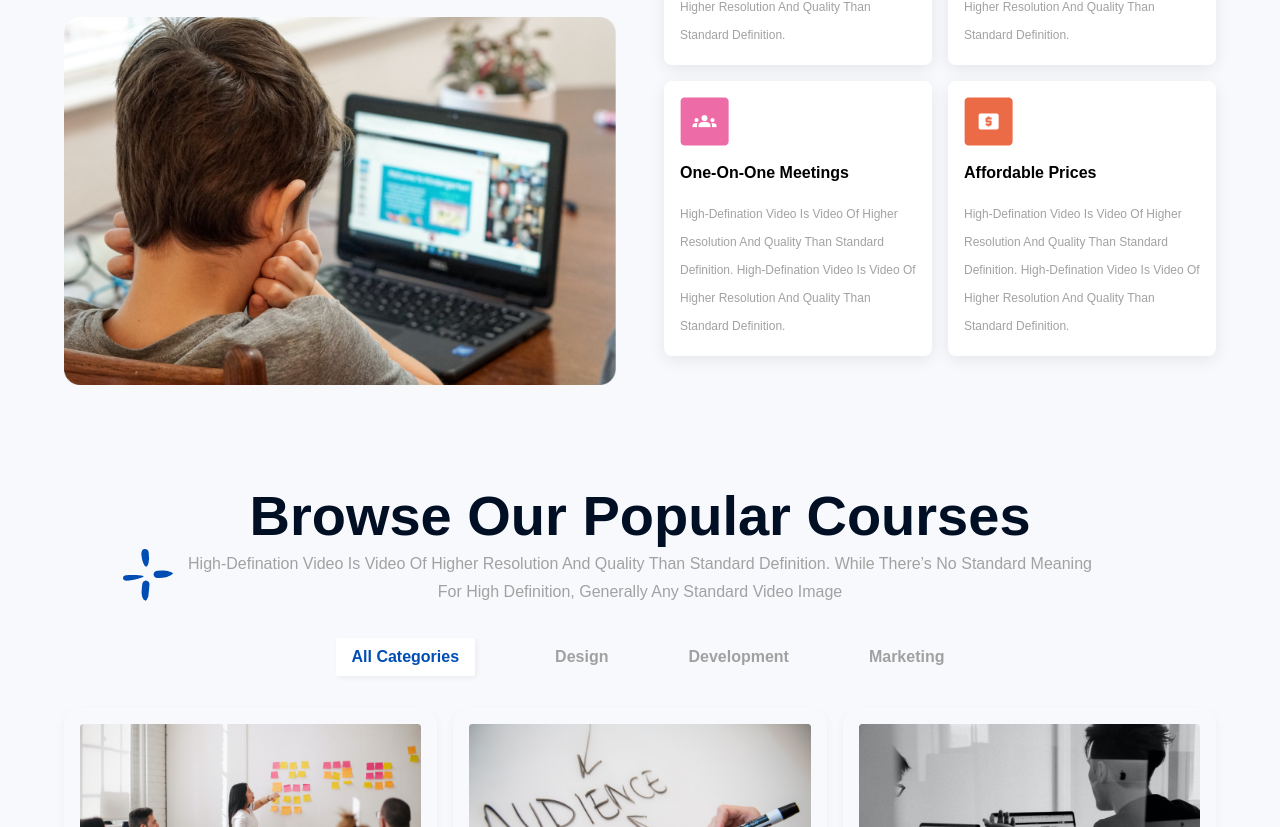
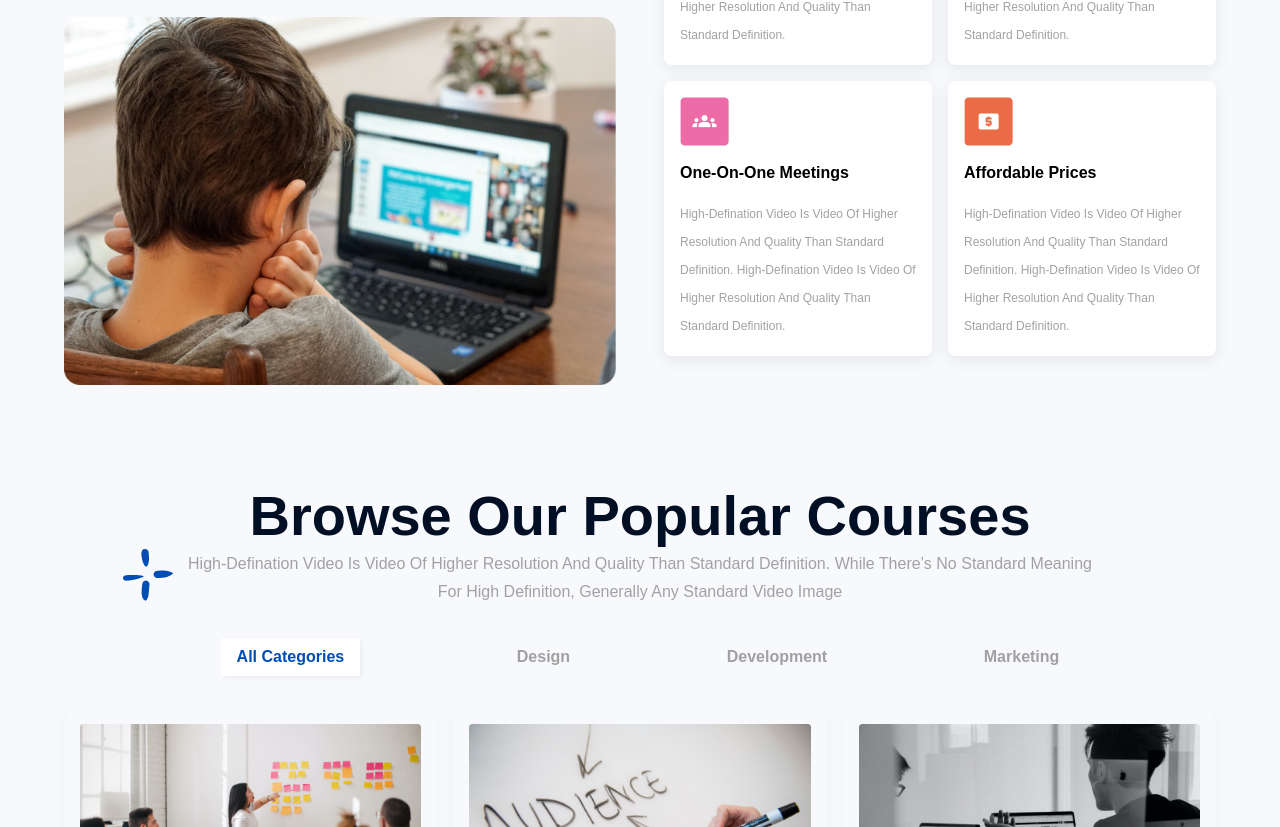
Before and after one commit to Temitayo-spec/TechTime, a Next.js app: page / in a window 1280 px wide. Shown: the part 1973-2800 px from the top of the page. Built offline with nearby package versions, Linux system fonts and the light colour scheme; a web font is replaced by a local one.

Commit message:
update Navbar.tsx

```diff
--- a/components/UI/LandingPage/Navbar.tsx
+++ b/components/UI/LandingPage/Navbar.tsx
@@ -74,17 +74,6 @@ const Logo = styled.div`
   align-items: center;
   gap: 1rem;
   justify-content: space-between;
-  h1 {
-    font-weight: 400;
-    font-size: 3rem;
-    text-transform: capitalize;
-    color: var(--color-white);
-    font-family: 'Amazing Kids';
-
-    @media (max-width: 768px) {
-      font-size: 2rem;
-    }
-  }
 
   img {
     display: none;
@@ -92,6 +81,8 @@ const Logo = styled.div`
 
   img:nth-child(1) {
     display: flex;
+    margin-right: 0.4em;
+    object-fit: contain;
   }
 
   @media (max-width: 768px) {
--- a/components/UI/LandingPage/SectionFour.tsx
+++ b/components/UI/LandingPage/SectionFour.tsx
@@ -109,11 +109,8 @@ const SubTitle = styled.div`
 const ButtonContainer = styled.div`
   display: flex;
   align-items: center;
-  gap: 5em;
-
-  @media (max-width: 768px) {
-    gap: 1rem;
-  }
+  justify-content: space-evenly;
+  width: 100%;
 `;
 
 const TabButton = styled.div`
```
